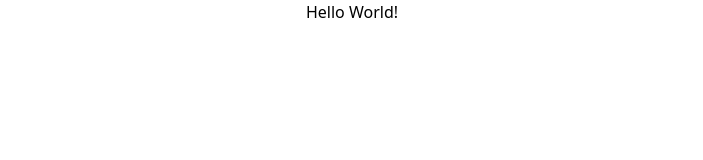
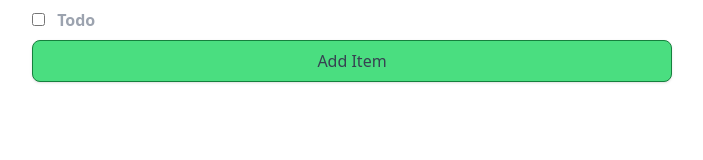
Before and after one commit to wertyaser/js-todo-list, a website: page index.html in a window 1280 px wide. Shown: the whole page, without its empty margins (288-991 px from the left). Drawn offline with Linux system fonts and the light colour scheme.

Commit message:
Changes to be committed: 	modified:   css/output.css 	new file:   css/style.css 	modified:   index.html

```diff
--- /dev/null
+++ b/css/style.css
@@ -0,0 +1,3 @@
+.item-completed:checked + .item-description {
+  text-decoration: line-through;
+}
--- a/index.html
+++ b/index.html
@@ -4,10 +4,26 @@
     <meta charset="UTF-8" />
     <meta name="viewport" content="width=device-width, initial-scale=1.0" />
     <link rel="stylesheet" href="./css/output.css" />
+    <link rel="stylesheet" href="./css/style.css" />
     <script src="script.js"></script>
     <title>Todo List</title>
   </head>
-  <body class="">
-    <h1 class="text-center">Hello World!</h1>
+  <body class="max-w-screen-sm mx-auto flex flex-col justify-center">
+    <div id="items">
+      <div class="item">
+        <input type="checkbox" class="item-completed" />
+        <input
+          class="item-description p-2 font-semibold rounded-lg"
+          type="text"
+          placeholder="Todo"
+        />
+      </div>
+    </div>
+    <button
+      class="shadow rounded-lg bg-green-400 border border-green-700 p-2 text-gray-700"
+      id="add"
+    >
+      Add Item
+    </button>
   </body>
 </html>
```
Also changed, not shown: css/output.css.
